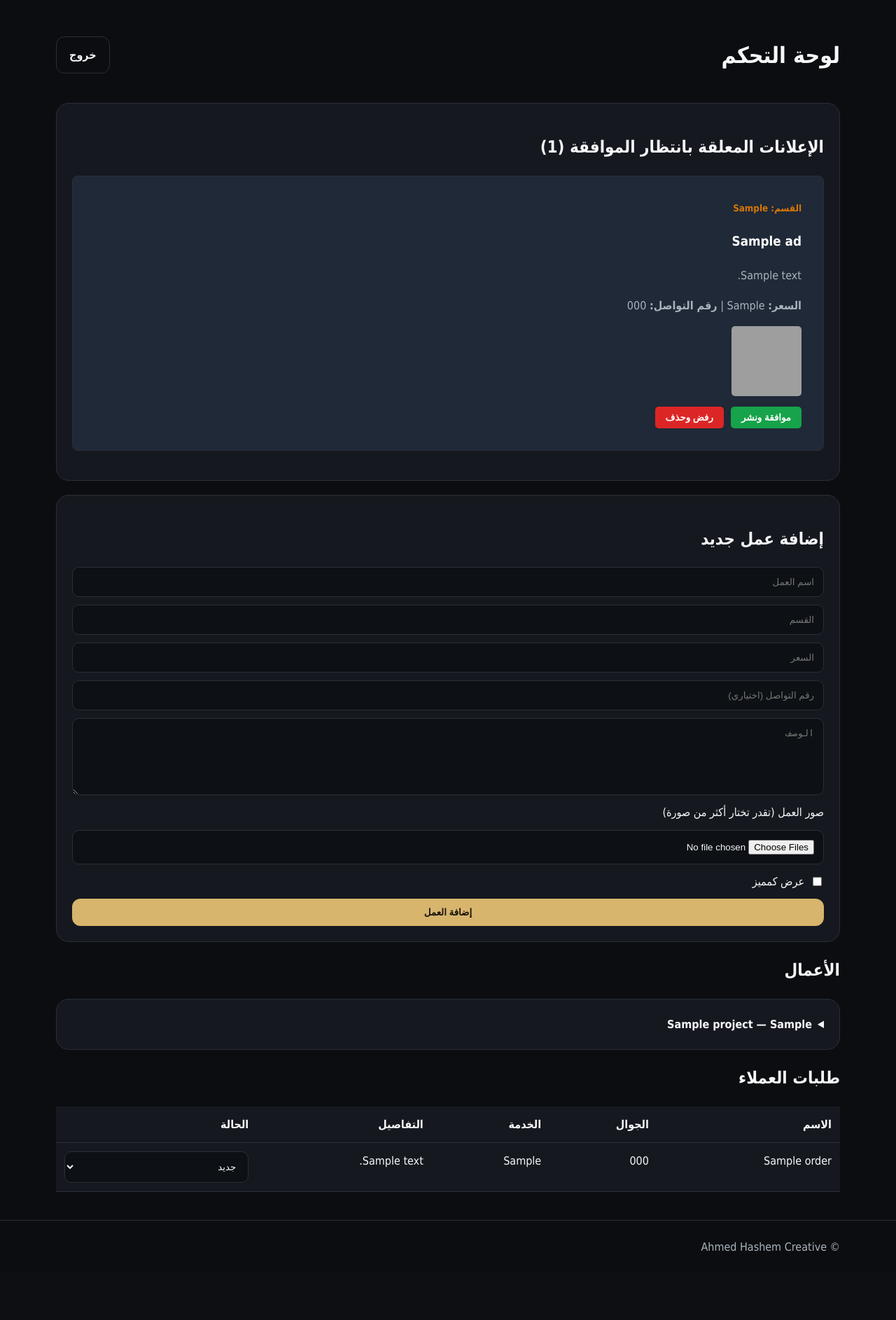
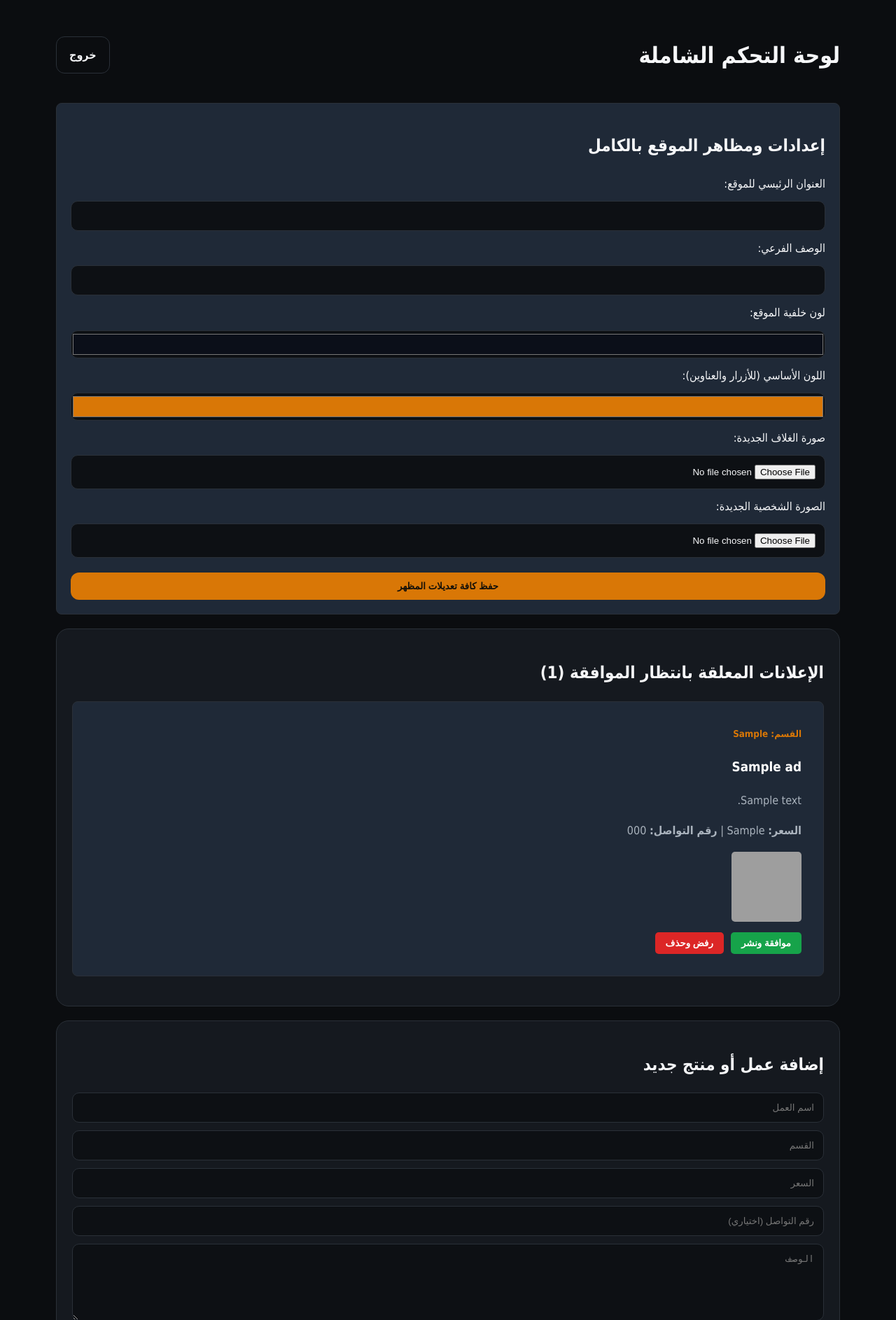
Before and after one commit to hashem153496-prog/ahmed-store, a Flask app: page /admin in a window 1280 px wide. Shown: the part 56-1942 px from the top of the page at 70% size. Before the commit the page ends 1844 px from the top, so only its background shows below. Run offline with Flask 3, Linux system fonts and the light colour scheme; the visitor is signed in with stand-in values (Sample User, id 1); tables that the repository leaves empty hold one stand-in row (values such as "Sample post"); grey boxes are pictures that could not be loaded.

Commit message:
Update admin.html

```diff
--- a/templates/admin.html
+++ b/templates/admin.html
@@ -1,5 +1,31 @@
 {% extends "base.html" %}{% block content %}<main class="wrap">
-<div class="adminhead"><h1>لوحة التحكم</h1><a class="btn secondary" href="{{url_for('admin_logout')}}">خروج</a></div>
+<div class="adminhead"><h1>لوحة التحكم الشاملة</h1><a class="btn secondary" href="{{url_for('admin_logout')}}">خروج</a></div>
+
+<!-- قسم التحكم الكامل في مظاهر الموقع، الألوان، والعناوين -->
+<section class="panel" style="background: #1f2937; padding: 20px; border-radius: 8px; margin-bottom: 20px;">
+<h2>إعدادات ومظاهر الموقع بالكامل</h2>
+<form method="post" action="{{ url_for('update_settings') }}" enctype="multipart/form-data" class="form">
+    <label>العنوان الرئيسي للموقع:</label>
+    <input type="text" name="main_title" value="{{ config.main_title }}" required>
+
+    <label>الوصف الفرعي:</label>
+    <input type="text" name="subtitle" value="{{ config.subtitle }}">
+
+    <label>لون خلفية الموقع:</label>
+    <input type="color" name="bg_color" value="{{ config.bg_color }}" style="width: 100%; height: 40px; padding: 0; cursor: pointer;">
+
+    <label>اللون الأساسي (للأزرار والعناوين):</label>
+    <input type="color" name="primary_color" value="{{ config.primary_color }}" style="width: 100%; height: 40px; padding: 0; cursor: pointer;">
+
+    <label>صورة الغلاف الجديدة:</label>
+    <input type="file" name="hero_image" accept="image/*">
+
+    <label>الصورة الشخصية الجديدة:</label>
+    <input type="file" name="profile_image" accept="image/*">
+
+    <button class="btn" style="margin-top: 10px; background: #d97706; width: 100%;">حفظ كافة تعديلات المظهر</button>
+</form>
+</section>
 
 <!-- قسم مراجعة وموافقة إعلانات الزوار الجديدة (نظام الحراج) -->
 <section class="panel">
@@ -35,7 +61,7 @@
 {% endfor %}
 </section>
 
-<section class="panel"><h2>إضافة عمل جديد</h2>
+<section class="panel"><h2>إضافة عمل أو منتج جديد</h2>
 <form method="post" action="{{url_for('add_project')}}" enctype="multipart/form-data" class="form">
 <input name="title" placeholder="اسم العمل" required><input name="category" placeholder="القسم" required>
 <input name="price" placeholder="السعر"><input name="phone" placeholder="رقم التواصل (اختياري)"><textarea name="description" placeholder="الوصف"></textarea>
@@ -43,7 +69,7 @@
 <label class="check"><input type="checkbox" name="featured"> عرض كمميز</label><button>إضافة العمل</button>
 </form></section>
 
-<h2>الأعمال</h2>{% for p in projects %}<details class="panel"><summary>{{p.title}} — {{p.category}}</summary>
+<h2>الأعمال المنشورة</h2>{% for p in projects %}<details class="panel"><summary>{{p.title}} — {{p.category}}</summary>
 {% if p.images %}<div class="thumbs">{% for img in p.images %}<div><img src="{{img.url}}"><form method="post" action="{{url_for('delete_image',image_id=img.id)}}"><button class="danger">حذف الصورة</button></form></div>{% endfor %}</div>{% endif %}
 <form method="post" action="{{url_for('edit_project',project_id=p.id)}}" enctype="multipart/form-data" class="form">
 <input name="title" value="{{p.title}}" required><input name="category" value="{{p.category}}" required><input name="price" value="{{p.price}}"><input name="phone" value="{{p.phone}}">
```
